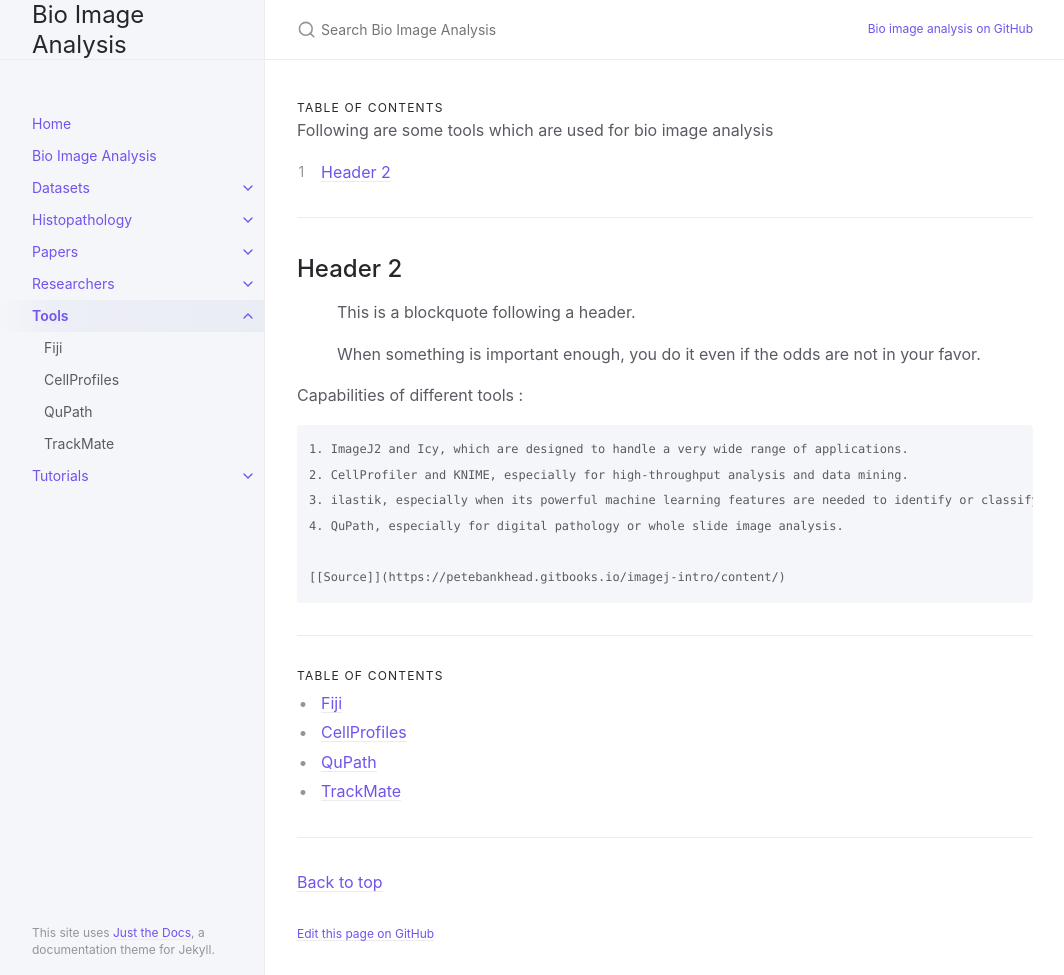
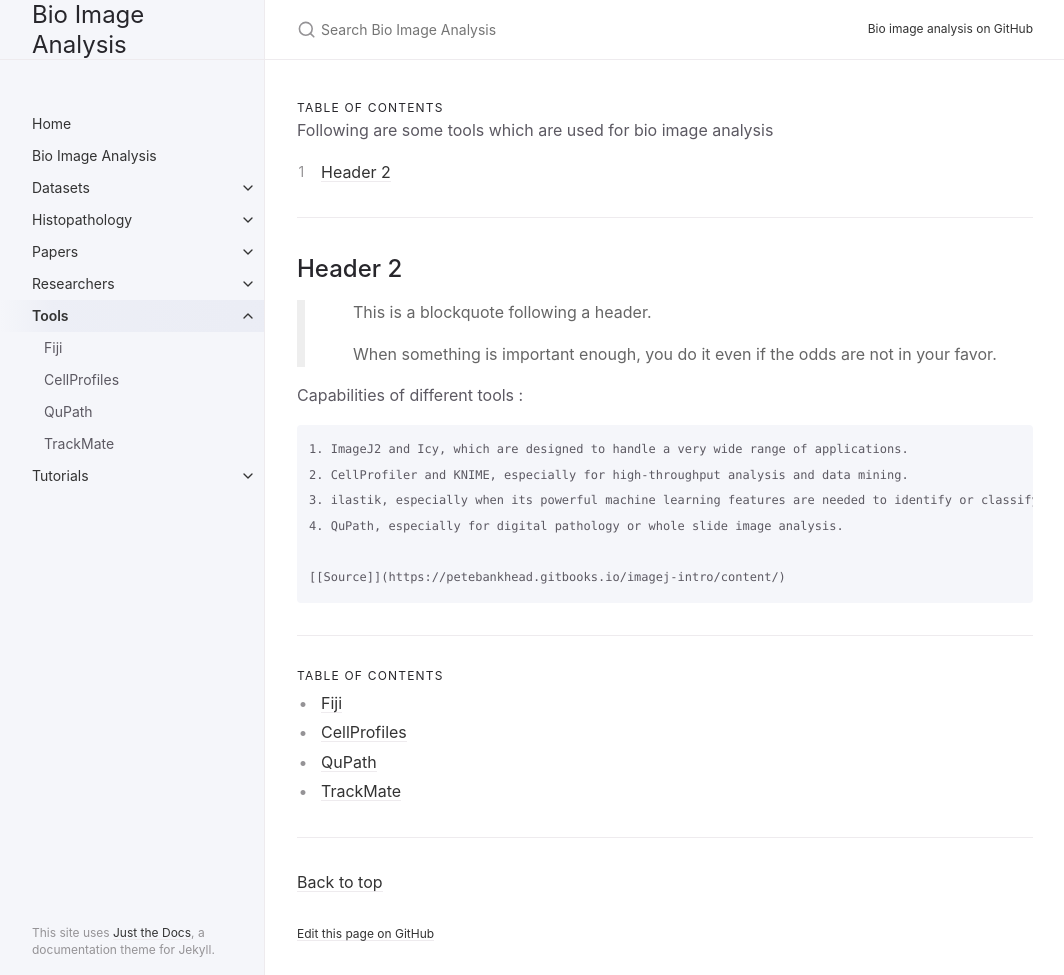
Before and after one commit to Amit-Tomar/bioimage-analysis, a Jekyll site: the page built from docs/Tools/index.md, in a window 1280 px wide and 975 px high. Shown: the whole window, without its empty margins (107-1171 px from the left). Built offline with Jekyll 4.4.1, drawn with Linux system fonts in a browser that asks for light colours.

Commit message:
Changed to custom theme

```diff
--- a/_config.yml
+++ b/_config.yml
@@ -90,7 +90,7 @@ gh_edit_branch: "master" # the branch that your docs is served from
 gh_edit_view_mode: "tree" # "tree" or "edit" if you want the user to jump into the editor immediately
 
 # Color scheme currently only supports "dark", "light"/nil (default), or a custom scheme that you define
-color_scheme: light
+color_scheme: custom
 
 # Google Analytics Tracking (optional)
 # e.g, UA-1234567-89
--- a/_sass/color_schemes/custom.scss
+++ b/_sass/color_schemes/custom.scss
@@ -1 +1,8 @@
 $link-color: #333;
+
+blockquote {
+    color: #666;
+    margin: 0;
+    padding-left: 3em;
+    border-left: 0.5em #eee solid;
+}
```
